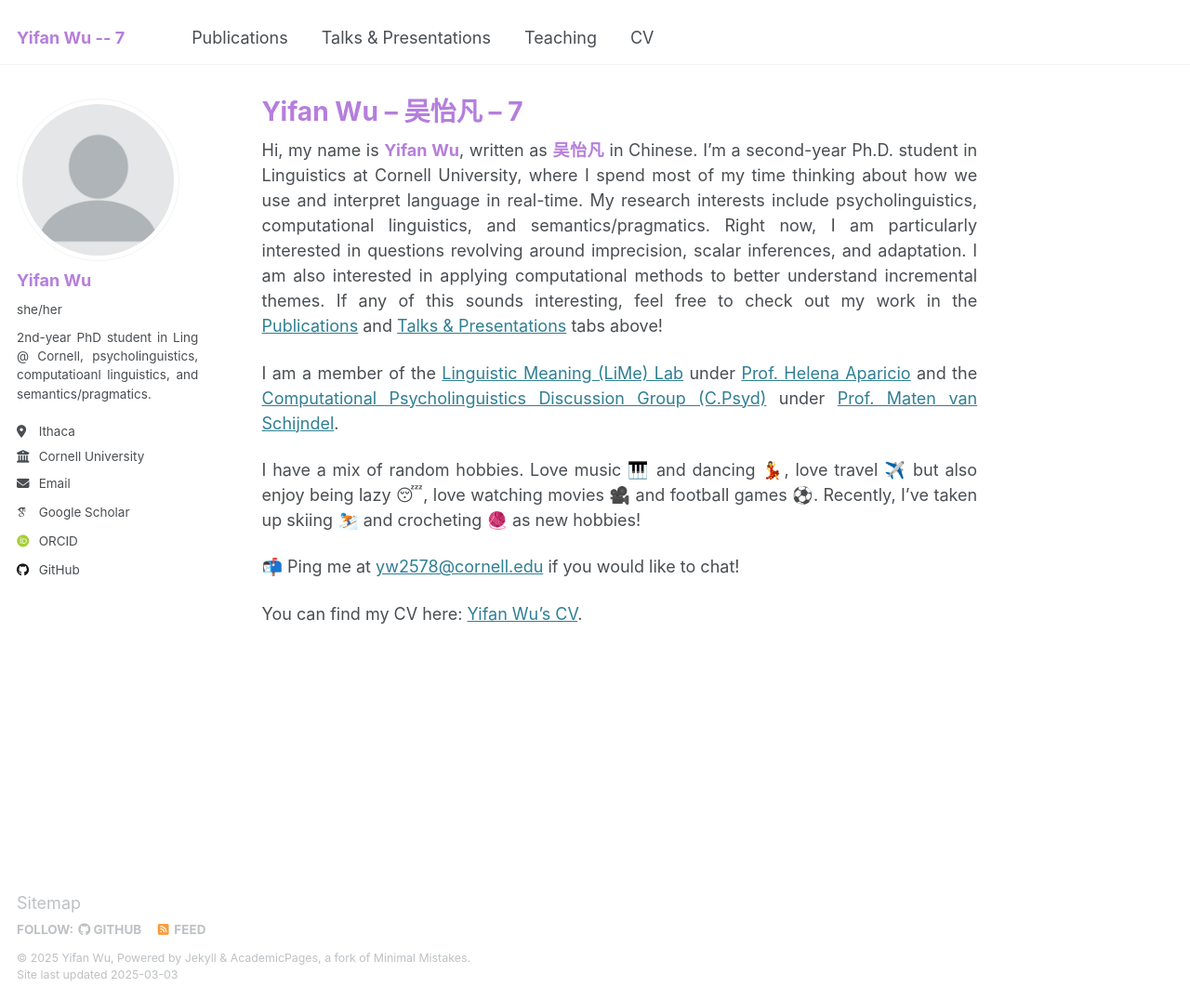
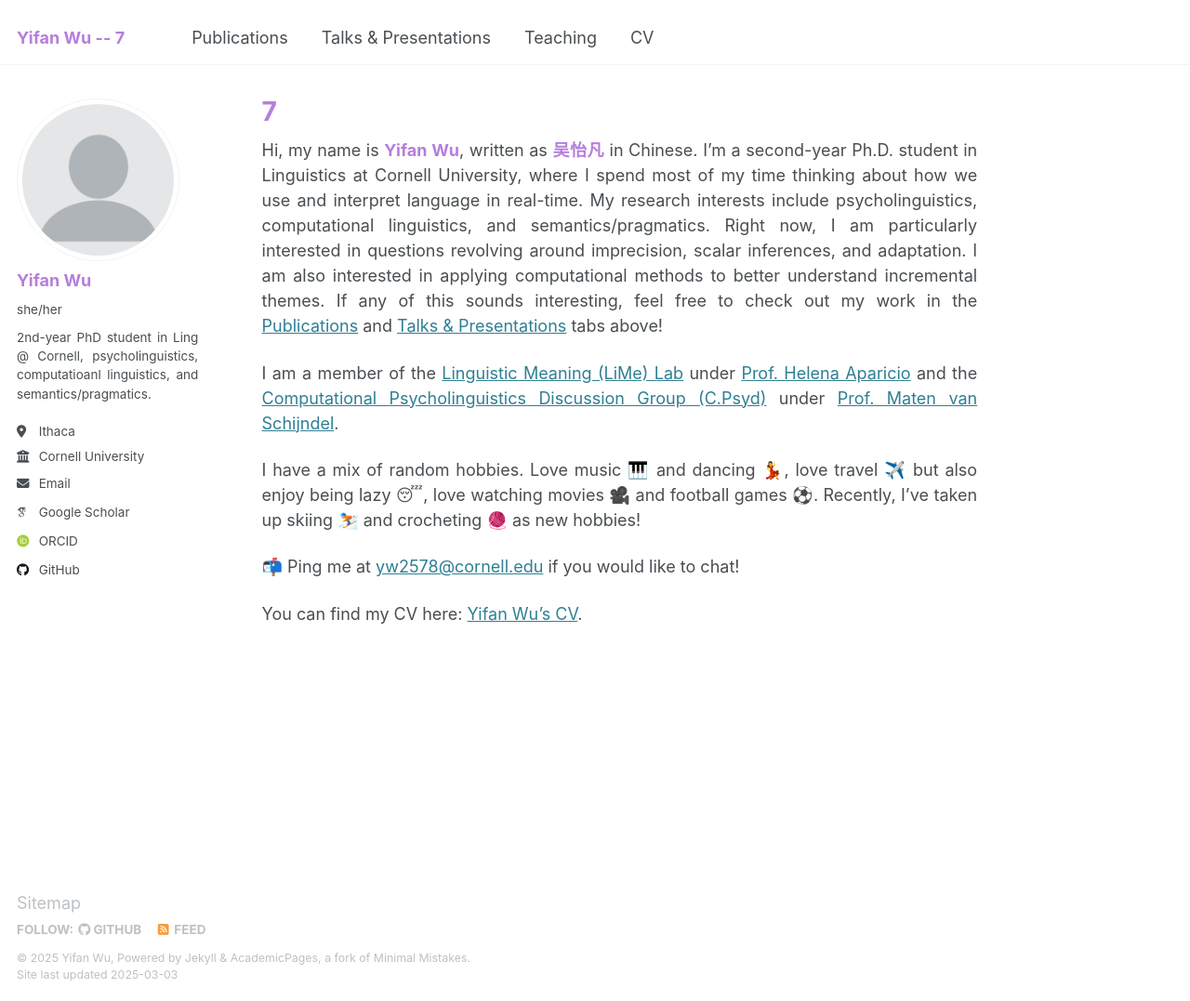
Before and after one commit to lynn-yifanwu-ling/lynn-yifanwu-ling.github.io, a Jekyll site: the page built from _pages/about.md, in a window 1280 px wide and 1077 px high. Shown: the whole window at 93% size. Built offline with Jekyll 4.4.1, drawn with Linux system fonts in a browser that asks for light colours; emoji names are drawn with the system emoji font; some web fonts are replaced.

Commit message:
Update about.md

```diff
--- a/_pages/about.md
+++ b/_pages/about.md
@@ -1,6 +1,6 @@
 ---
 permalink: /
-title: '<span style="color: #B57EDC;">Yifan Wu -- 吴怡凡 -- 7</span>'
+title: '<span style="color: #B57EDC;">7</span>'
 author_profile: true
 redirect_from:
   - /about/
```
